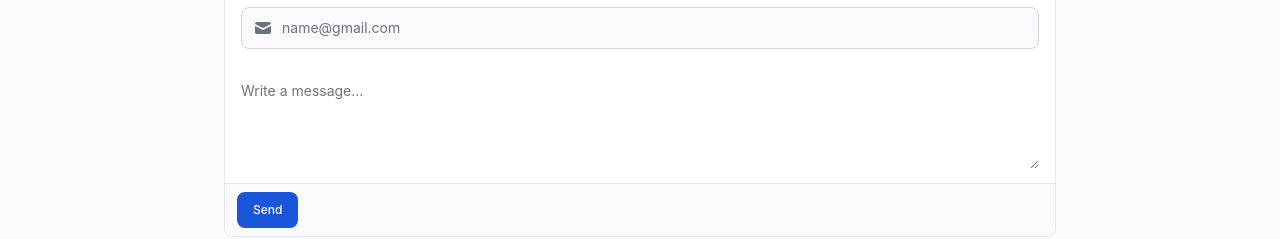
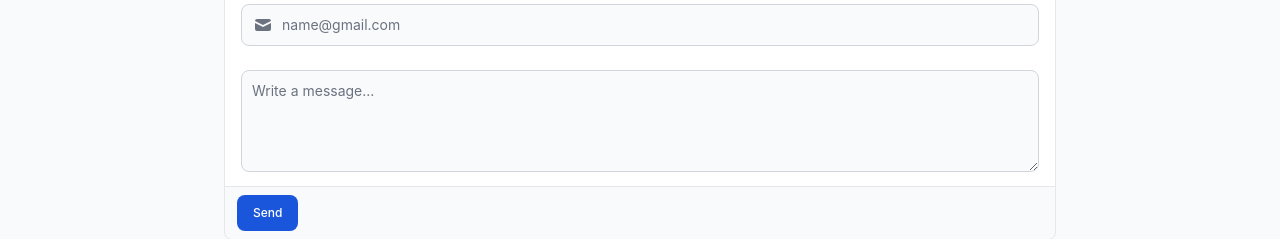
Before and after one commit to MarkDennis1/portfolio, a React (Create React App) app: page / in a window 1280 px wide. Shown: the part 3900-4139 px from the top of the page. Built offline with nearby package versions, Linux system fonts and the light colour scheme; the HTML template or start-up script is replaced by a standard one.

Commit message:
update contact textarea

```diff
--- a/src/container/Contact/index.jsx
+++ b/src/container/Contact/index.jsx
@@ -45,7 +45,8 @@ const Contact = () => {
           className="p-4 mb-4 text-sm text-green-700 bg-green-100 rounded-lg dark:bg-gray-800 dark:text-green-400"
           role="alert"
         >
-          <span className="font-medium">Message Sent. </span>Thank you for stopping by.
+          <span className="font-medium">Message Sent. </span>Thank you for
+          stopping by.
         </div>
       )}
       <form ref={form} onSubmit={sendEmail}>
@@ -97,7 +98,7 @@ const Contact = () => {
               id="comment"
               name="message"
               rows="4"
-              className="w-full px-0 text-sm text-gray-900 bg-white border-0 dark:bg-gray-800 focus:ring-0 dark:text-white dark:placeholder-gray-400"
+              className="focus:ring-blue-500 focus:ring-1 focus:border-blue-500 p-2.5 bg-gray-50 border border-gray-300 rounded-lg w-full text-sm text-gray-900 dark:bg-gray-800 dark:text-white dark:placeholder-gray-400"
               placeholder="Write a message..."
               required
             ></textarea>
```
